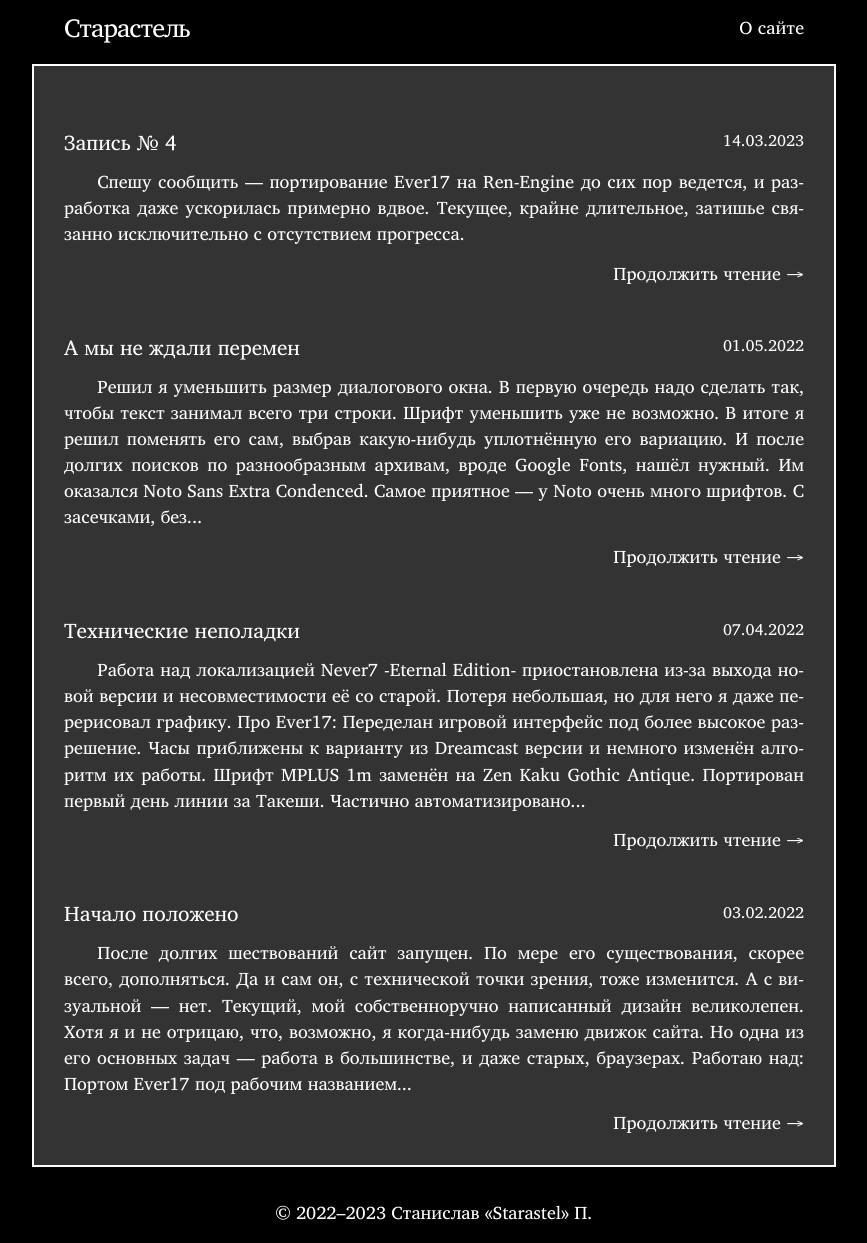
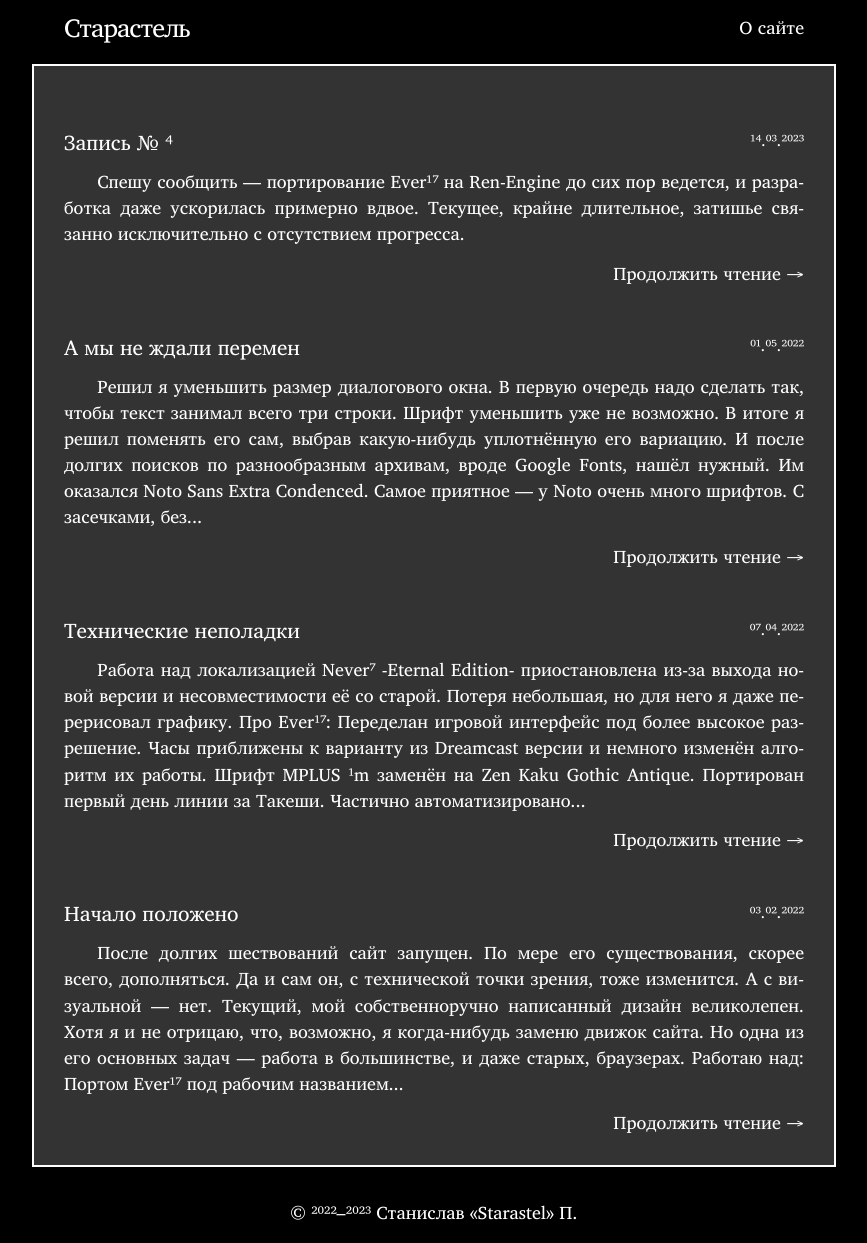
Before and after one commit to Starastel/stStarastel, a Jekyll site: the page built from index.html, in a window 1280 px wide. Shown: the whole page, without its empty margins (206-1073 px from the left). Built offline with Jekyll 4.4.1, drawn with Linux system fonts in a browser that asks for light colours; the list of posts is cut into pages by our own code.

Commit message:
Update main.scss

```diff
--- a/assets/main.scss
+++ b/assets/main.scss
@@ -52,8 +52,6 @@ dl, dd, ol, ul, figure {
 	font-display: swap;
 	font-style: normal;
 	font-weight: normal;
-	font-feature-settings: "frac" 1;
-	-moz-font-feature-settings: "frac" 1;
 }
 @font-face {
 	font-family: 'Charis SIL';
@@ -61,8 +59,6 @@ dl, dd, ol, ul, figure {
 	font-display: swap;
 	font-style: italic;
 	font-weight: normal;
-	font-feature-settings: "frac" 1;
-	-moz-font-feature-settings: "frac" 1;
 }
 @font-face {
 	font-family: 'Charis SIL';
@@ -70,8 +66,6 @@ dl, dd, ol, ul, figure {
 	font-display: swap;
 	font-style: normal;
 	font-weight: bold;
-	font-feature-settings: "frac" 1;
-	-moz-font-feature-settings: "frac" 1;
 }
 @font-face {
 	font-family: 'Charis SIL';
@@ -79,8 +73,6 @@ dl, dd, ol, ul, figure {
 	font-display: swap;
 	font-style: italic;
 	font-weight: bold;
-	font-feature-settings: "frac" 1;
-	-moz-font-feature-settings: "frac" 1;
 }
 
 body {
@@ -98,6 +90,8 @@ body {
 	min-height: 100vh;
 	flex-direction: column;
 	margin-bottom: 12pt;
+	font-feature-settings:"frac" 1;
+	-moz-font-feature-settings: "frac" 1;
 }
 
 h1, h2, h3, h4, h5, h6, blockquote, pre, ol, dl, figure,
```
